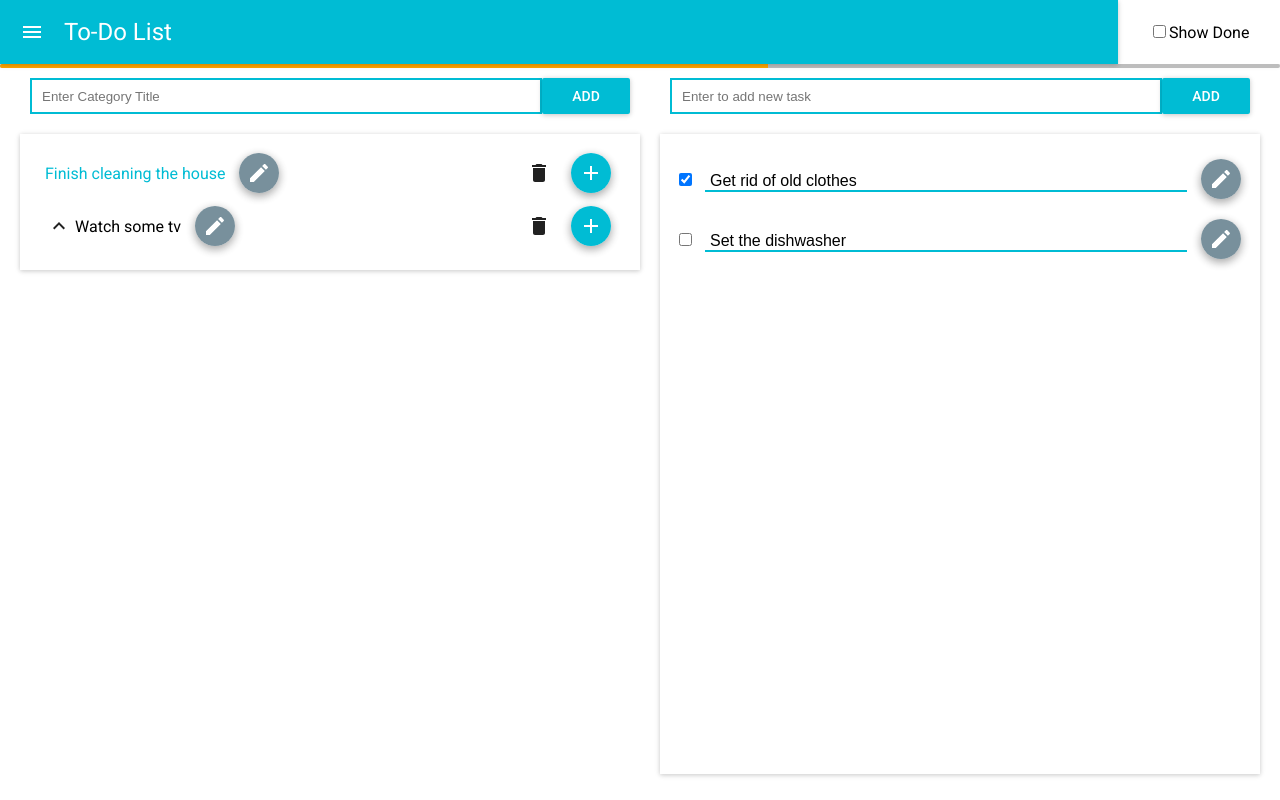
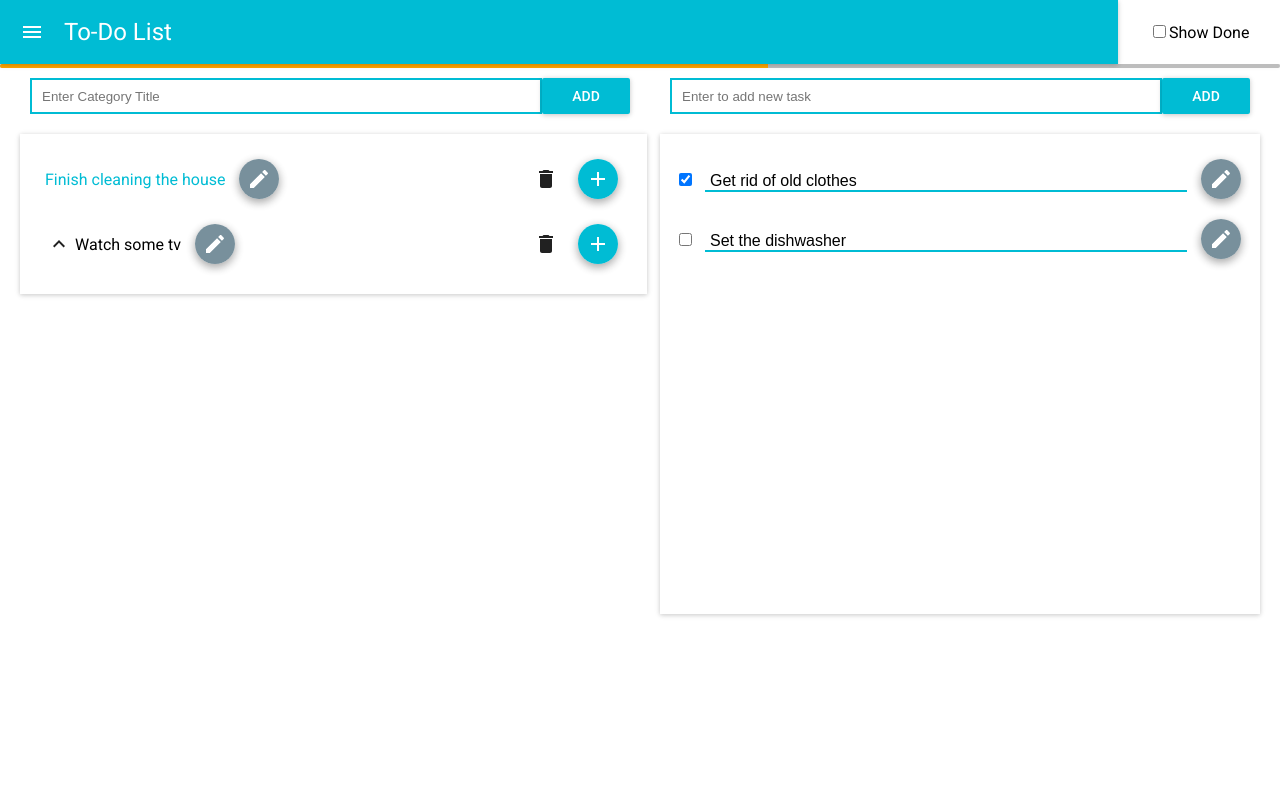
Before and after one commit to Tasarinan/react_todo, a React (Create React App) app: page /1 in a window 1280 px wide. Built offline with nearby package versions, Linux system fonts and the light colour scheme; what react-tap-event-plugin would draw is missing.

Commit message:
css enhancements

```diff
--- a/src/components/CategoryItem/CategoryItem.css
+++ b/src/components/CategoryItem/CategoryItem.css
@@ -8,7 +8,7 @@
 }
 .CategoryItemLine {
     width: 100%;
-    height: 48px;
+    height: 60px;
     display: flex;
     justify-content: space-between;
     align-items: center;
--- a/src/components/CategoryList/CategoryList.css
+++ b/src/components/CategoryList/CategoryList.css
@@ -1,4 +1,5 @@
 .CategoryList {
+    width: 49vw;
     list-style: none;
     max-height: 60vh;
     overflow-y: scroll;
--- a/src/components/TodosList/TodosList.css
+++ b/src/components/TodosList/TodosList.css
@@ -1,6 +1,6 @@
 .TodosList {
     list-style: none;
-    height: 80vh;
+    height: 60vh;
     overflow-y: scroll;
     box-shadow: rgba(0, 0, 0, 0.117647) 0px 1px 6px, rgba(0, 0, 0, 0.117647) 0px 1px 4px;
     padding: 5px ;
```
